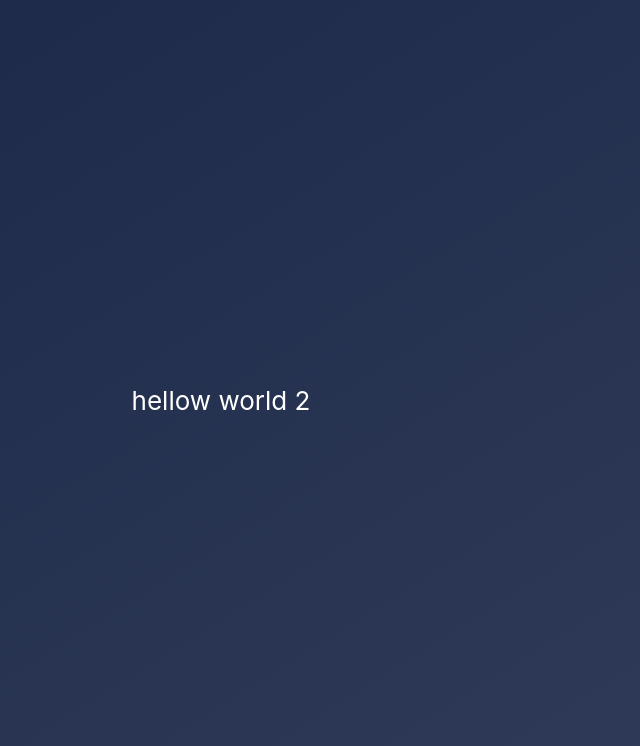
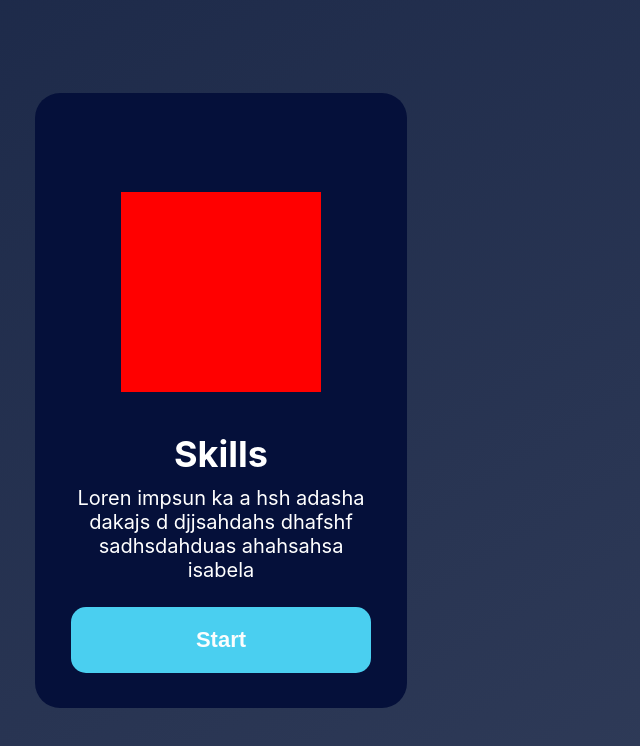
Before and after one commit to Leticia-Ajac/RPG_Skills, a React (Create React App) app in the folder rpg-skills/: page / in a window 1280 px wide. Shown: the top 746 px of the page, without its empty margins (419-1059 px from the left). Built offline with nearby package versions, Linux system fonts and the light colour scheme.

Commit message:
home page

```diff
--- a/rpg-skills/src/App.js
+++ b/rpg-skills/src/App.js
@@ -1,4 +1,3 @@
-import logo from './logo.svg';
 import './App.css';
 
 import React from "react";
@@ -17,7 +16,7 @@ function App() {
       <header className="App-header">
         <Router>
           <Routes>
-            <Route path="" element={<Home/>} />
+            <Route path="/" element={<Home/>} />
           </Routes>
         </Router>
       </header>
--- /dev/null
+++ b/rpg-skills/src/components/Boxes/index.jsx
@@ -0,0 +1,40 @@
+import './style.css'
+function SmallBox(props){
+    return(
+        <div className="smallbox">
+            <div id='img'></div>
+            <div className='smallbox_container'>
+                <h1>{props.title}</h1>
+                <p>{props.describe}</p>
+            </div>
+            {props.children}
+        </div>
+    )
+}
+
+function MediumBox(props){
+    return(
+        <div className="mediumbox">
+            {props.children}
+        </div>
+    )
+}
+
+function BigBox(props){
+    return(
+        <div className='bigbox'>
+            <section id='b1'>
+
+            </section>
+            <section id='b2'>
+
+            </section>
+        </div>
+    )
+}
+
+export {
+    SmallBox,
+    MediumBox,
+    BigBox
+}
--- /dev/null
+++ b/rpg-skills/src/components/Boxes/style.css
@@ -0,0 +1,62 @@
+.smallbox{
+    width: 27.5vw;
+    height: 65vh;
+    max-width: 488px;
+    border-radius: 25px;
+    background-color: #05103A;
+    display: flex;
+    flex-direction: column;
+    align-items: center;
+    justify-content: flex-end;
+    padding: 60px 10px 35px;
+}
+.smallbox > #img {
+    width: 200px;
+    height: 200px;
+    background-color: red;
+    margin: 0px 20px 20px
+}
+.smallbox_container {
+    margin: 10px 0 20px;
+}
+.smallbox_container > h1 {
+    font-size: 36px;
+    margin: 10px 20px
+}
+.smallbox_container > p {
+    font-size: 20px;
+    margin: 5px 20px
+}
+
+.mediumbox{
+    width: 40vw;
+    height: 80vh;
+    border-radius: 25px;
+    background-color: #05103A;
+    display: flex;
+    flex-direction: column;
+    align-items: center;
+    justify-content: center;
+}
+
+.bigbox{
+    width: 60vw;
+    height: 80vh;
+    border-radius: 25px;
+    background-color: #05103A;
+    display: flex;
+    align-items: center;
+    justify-content: space-between;
+}
+
+.bigbox > #b1 {
+    background-color: #101C43;
+    height: 80vh;
+    width: 35%;
+    border-radius: 25px 0 0 25px;
+}
+.bigbox > #b2 {
+    height: 80vh;
+    width: 65%;
+    border-radius: 0 25px 25px 0;
+}
--- /dev/null
+++ b/rpg-skills/src/components/Button/index.jsx
@@ -0,0 +1,12 @@
+import './style.css'
+function Button1(props){
+    return(
+        <button className='button1'>
+            {props.cta}
+        </button>
+    )
+}
+
+export {
+    Button1
+}
--- /dev/null
+++ b/rpg-skills/src/components/Button/style.css
@@ -0,0 +1,19 @@
+.button1 {
+    background-color: #4ACFF0;
+    font-weight: 700;
+    font-size: 22px;
+    border-radius: 15px;
+    border: 0px;
+    padding: 20px 0;
+    width: 85%;
+    color: #FBFDFD;
+    -webkit-transition: all 1s ease-in-out;
+    transition: all 0.3s ease-in-out;
+}
+
+.button1:hover {
+    background-color: #2E82A7;
+    -webkit-transition: all 1s ease-in-out;
+    transition: all 0.3s ease-in-out;
+
+}
--- a/rpg-skills/src/pages/home/index.jsx
+++ b/rpg-skills/src/pages/home/index.jsx
@@ -1,6 +1,16 @@
 import React from "react";
+import { SmallBox } from "../../components/Boxes";
+import { Button1 } from "../../components/Button";
 
 export default function Home(){
 
-    return <p>hellow world 2</p>
+    return(
+        <SmallBox
+        src="../../assets/fausto.png"
+        title='Skills'
+        describe="Loren impsun ka a hsh adasha dakajs d djjsahdahs dhafshf sadhsdahduas ahahsahsa isabela"
+        >
+        <Button1 cta="Start" />
+        </SmallBox>
+    )
 }
```
Also changed, not shown: rpg-skills/src/logo.svg (deleted).
